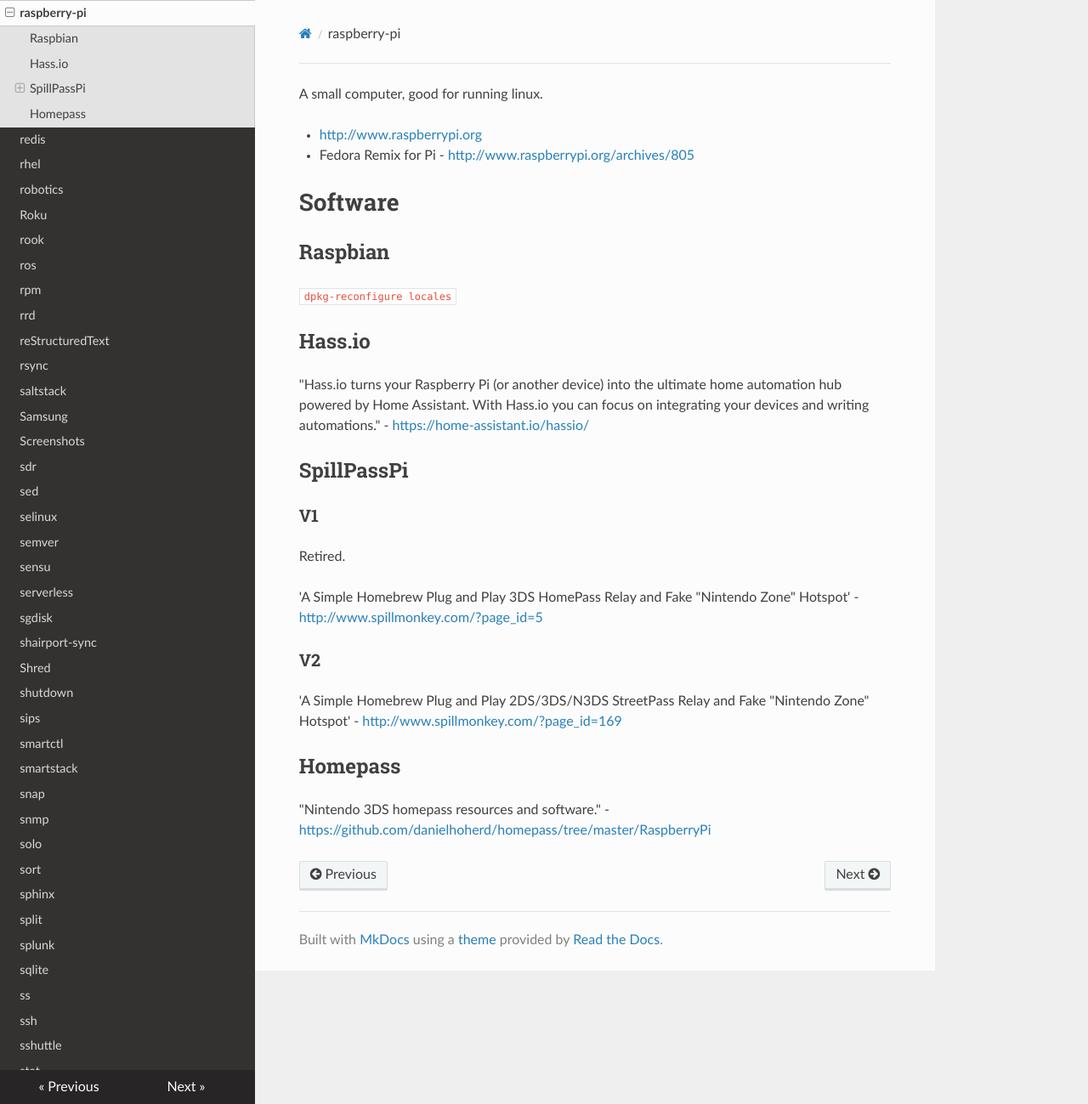
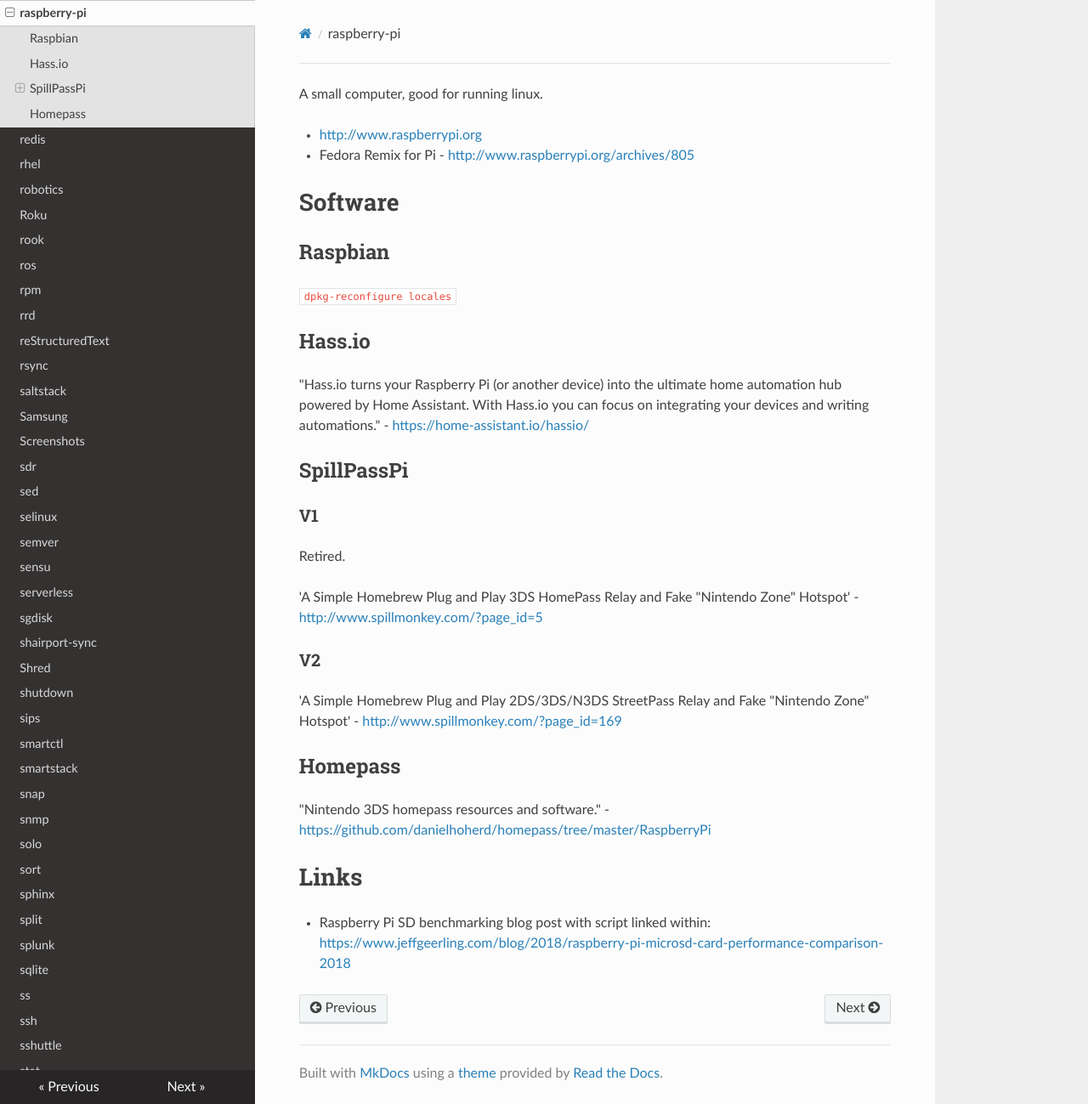
Before and after one commit to lando-cal/tech-notes, an MkDocs documentation site: the page built from docs/raspberry-pi.md, in a window 1280 px wide and 1299 px high. Shown: the whole window at 85% size. Built offline with MkDocs 1.6.1, drawn with Linux system fonts in a browser that asks for light colours; nearby versions of some CDN libraries.

Commit message:
Add sd benchmark link

```diff
--- a/docs/raspberry-pi.md
+++ b/docs/raspberry-pi.md
@@ -30,3 +30,7 @@ Retired.
 ## Homepass
 
 "Nintendo 3DS homepass resources and software." - <https://github.com/danielhoherd/homepass/tree/master/RaspberryPi>
+
+# Links
+
+- Raspberry Pi SD benchmarking blog post with script linked within: <https://www.jeffgeerling.com/blog/2018/raspberry-pi-microsd-card-performance-comparison-2018>
```
